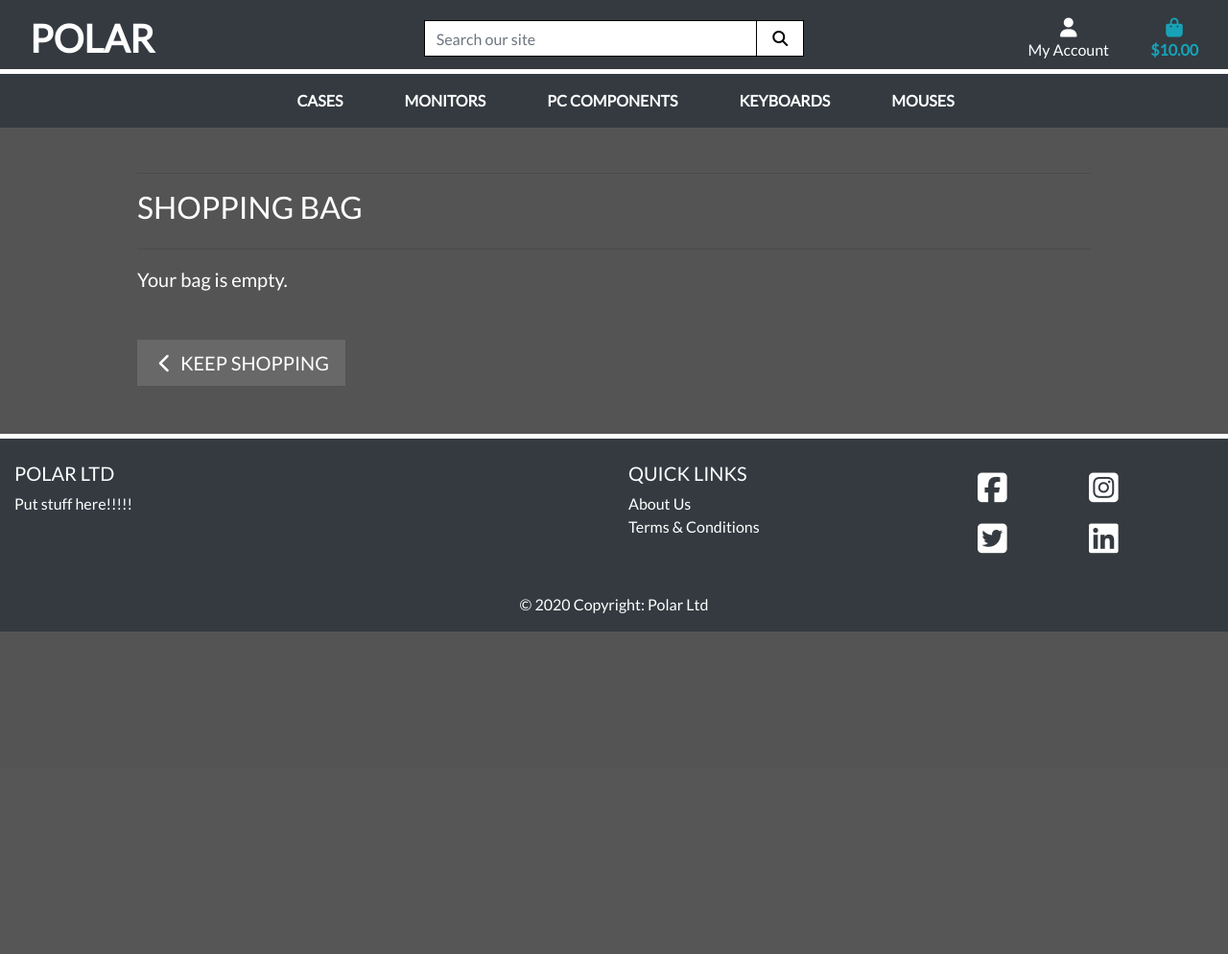
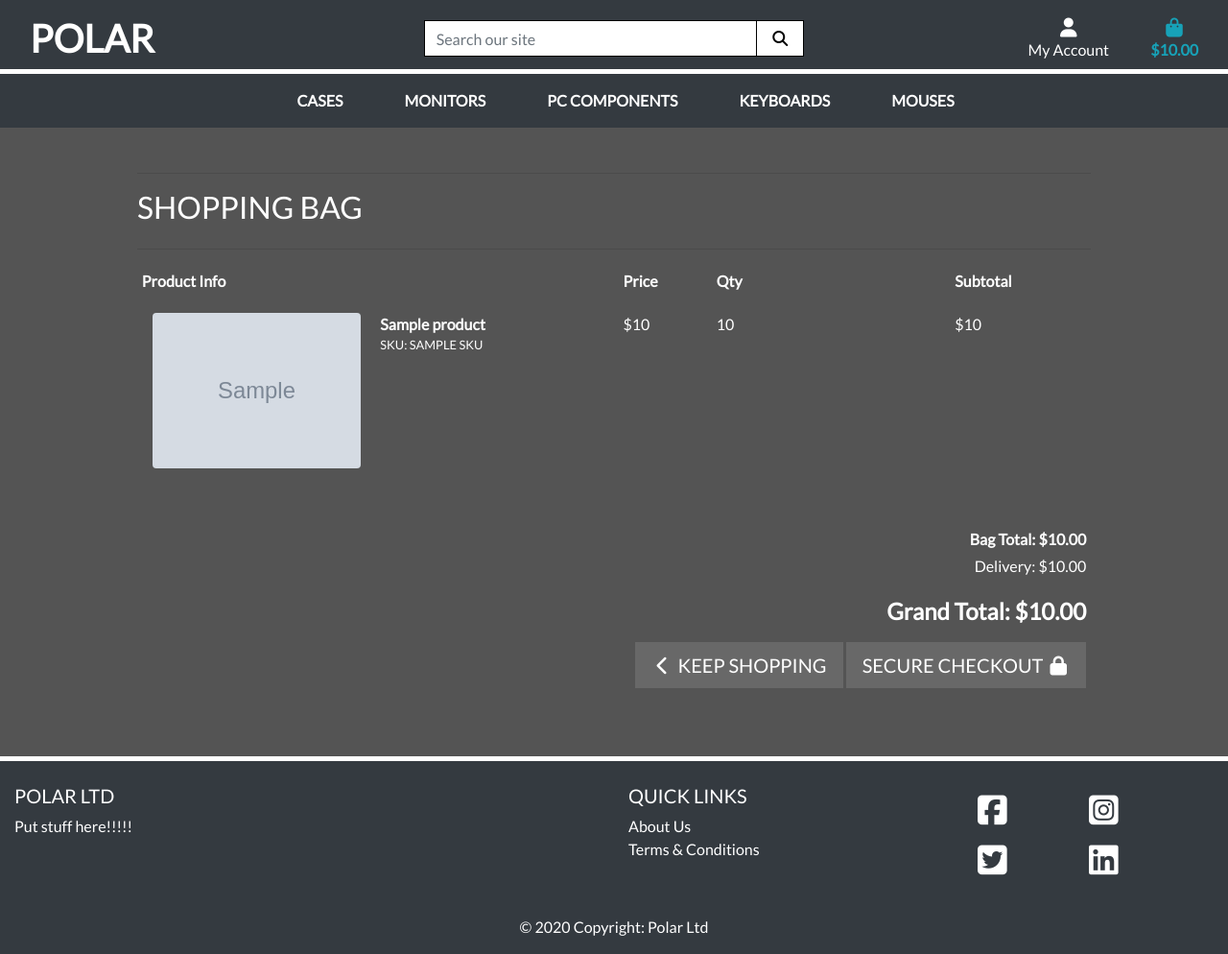
Before and after one commit to Code-Institute-Submissions/ML4-POLAR-Ecommerce, a Django app: template cart/templates/cart/cart.html in a window 1280 px wide. Shown: the whole page at 96% size. Before the commit the page ends 658 px from the top, so only its background shows below. Run offline with Django 3.2, Linux system fonts and the light colour scheme; the template is opened without the code that fills it: most values are stand-ins (such as "Sample title", 1, 10 or a date in 2020); grey boxes marked "Sample" are stand-in pictures; some libraries are stand-ins or nearby versions.

Commit message:
Added the carts layout

```diff
--- a/cart/templates/cart/cart.html
+++ b/cart/templates/cart/cart.html
@@ -22,8 +22,69 @@
 
         <div class="row">
             <div class="col">
-                {% if bag_items %}
-                    <div class="table-responsive rounded"></div>
+                {% if cart_items %}
+                    <div class="table-responsive rounded white-text">
+                        <table class="table table-sm table-borderless">
+                            <thead class="text-white">
+                                <tr>
+                                    <th scope="col">Product Info</th>
+                                    <th scope="col"></th>
+                                    <th scope="col">Price</th>
+                                    <th scope="col">Qty</th>
+                                    <th scope="col">Subtotal</th>
+                                </tr>
+                            </thead>
+
+                            {% for item in cart_items %}
+                                <tr>
+                                    <td class="p-3 w-25">
+                                        <img class="img-fluid rounded" src="{{ item.product.image.url }}">
+                                    </td>
+                                    <td class="py-3">
+                                        <p class="my-0 text-white"><strong>{{ item.product.name }}</strong></p>
+                                        <p class="my-0 small text-muted text-white">SKU: {{ item.product.sku|upper }}</p>
+                                    </td>
+                                    <td class="py-3">
+                                        <p class="my-0 text-white">${{ item.product.price }}</p>
+                                    </td>
+                                    <td class="py-3 w-25">
+                                        <p class="my-0 text-white">{{ item.quantity }}</p>
+                                    </td>
+                                    <td class="py-3">
+                                        <p class="my-0 text-white">${{ item.product.price }}</p>
+                                    </td>
+                                </tr>
+                            {% endfor %}
+                            <tr>
+                                <td colspan="5" class="pt-5 text-right text-white">
+                                    <h6><strong>Bag Total: ${{ total|floatformat:2 }}</strong></h6>
+                                    <h6>Delivery: ${{ delivery|floatformat:2 }}</h6>
+                                    <h4 class="mt-4"><strong>Grand Total: ${{ grand_total|floatformat:2 }}</strong></h4>
+                                    {% if free_delivery_delta > 0 %}
+                                        <p class="mb-1 text-danger">
+                                            You could get free delivery by spending just <strong>${{ free_delivery_delta }}</strong> more!
+                                        </p>
+                                    {% endif %}
+                                </td>
+                            </tr>
+                            <tr>
+                                <td colspan="5" class="text-right">
+                                    <a href="{% url 'products' %}" class="btn btn-outline-black rounded-0 btn-lg">
+                                        <span class="icon">
+                                            <i class="fas fa-chevron-left"></i>
+                                        </span>
+                                        <span class="text-uppercase">Keep Shopping</span>
+                                    </a>
+                                    <a href="" class="btn btn-black rounded-0 btn-lg">
+                                        <span class="text-uppercase">Secure Checkout</span>
+                                        <span class="icon">
+                                            <i class="fas fa-lock"></i>
+                                        </span>
+                                    </a>
+                                </td>
+                            </tr>
+                        </table>
+                    </div>
                 {% else %}
                     <p class="lead mb-5 text-white">Your bag is empty.</p>
                     <a href="{% url 'products' %}" class="btn btn-outline-black rounded-0 btn-lg text-white">
--- a/cart/views.py
+++ b/cart/views.py
@@ -21,5 +21,4 @@ def add_to_cart(request, item_id):
         cart[item_id] = quantity
 
     request.session['cart'] = cart
-    print(request.session['cart'])
     return redirect(redirect_url)
```
Also changed, not shown: cart/contexts.py (+13 -0 lines), products/migrations/0002_auto_20201117_1935.py (added).
